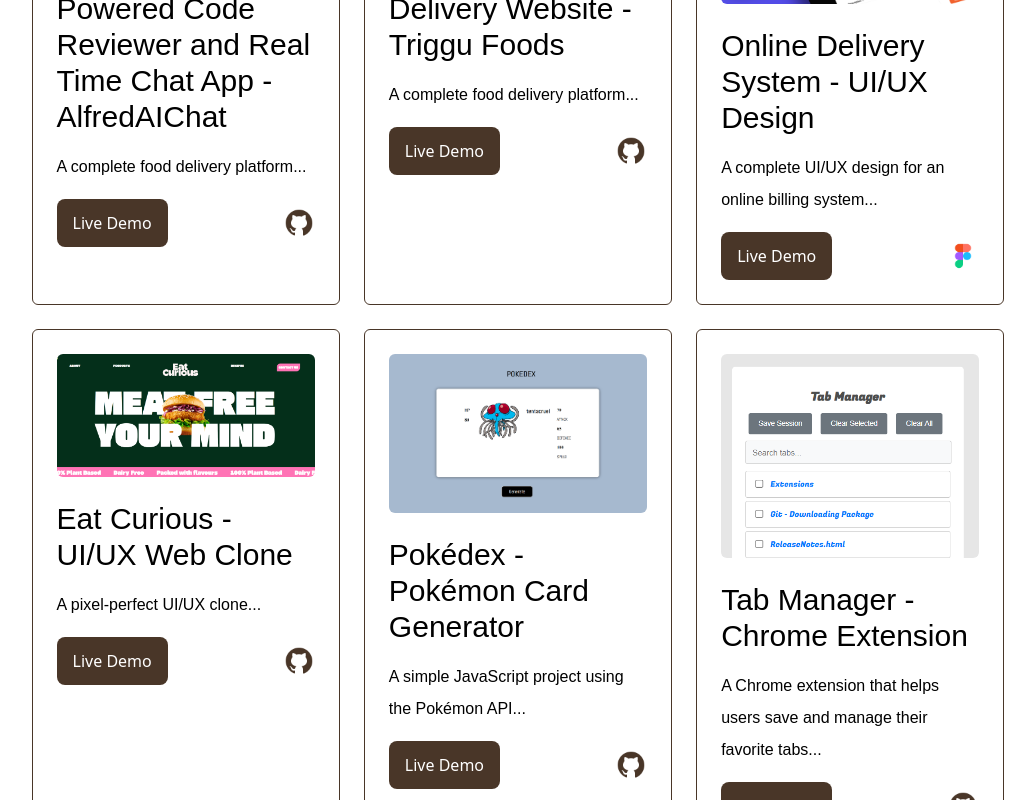
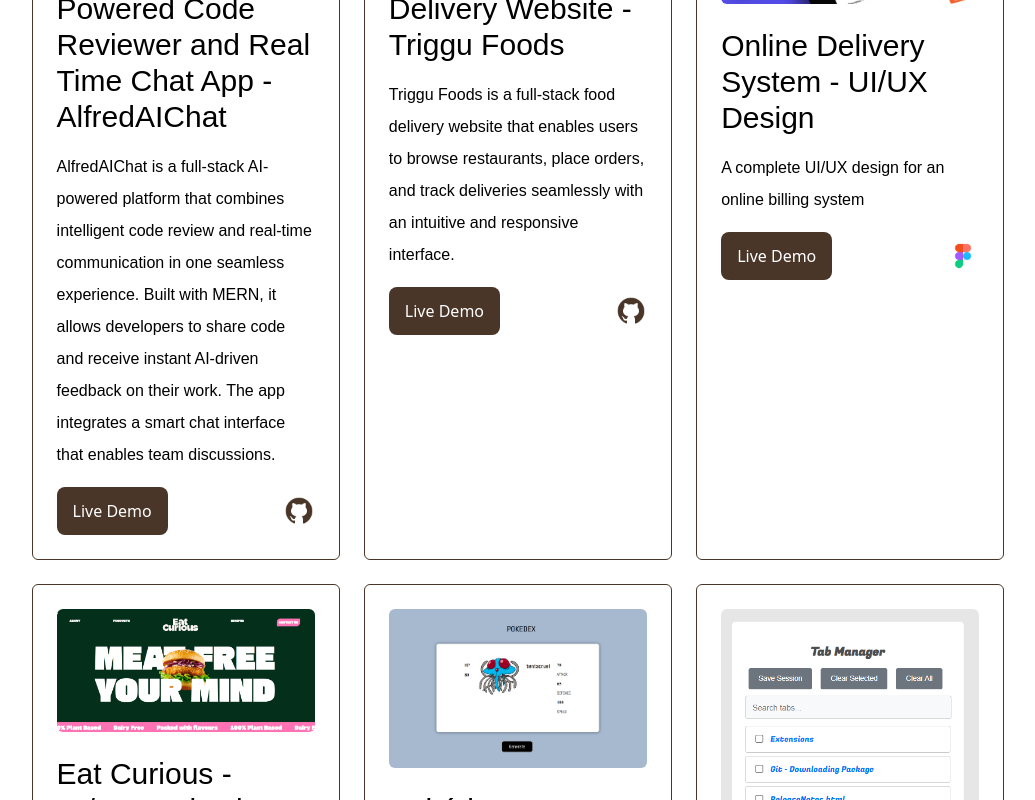
Before and after one commit to triggereddown/portfolio1, a Next.js app: page / in a window 1280 px wide. Shown: the part 2240-3040 px from the top of the page, without its empty margins (122-1157 px from the left). Built offline with nearby package versions, Linux system fonts and the light colour scheme; a web font is replaced by a local one.

Commit message:
Updated the chat project

```diff
--- a/components/Work.jsx
+++ b/components/Work.jsx
@@ -194,7 +194,7 @@
     image: work_7,
     title:
       "Full-Stack AI Powered Code Reviewer and Real Time Chat App - AlfredAIChat",
-    desc: "A complete food delivery platform...",
+    desc: "AlfredAIChat is a full-stack AI-powered platform that combines intelligent code review and real-time communication in one seamless experience. Built with MERN, it allows developers to share code and receive instant AI-driven feedback on their work. The app integrates a smart chat interface that enables team discussions. ",
     demo: "https://aichattrigger.onrender.com/",
     repo: "https://github.com/triggereddown/AlfredCodeV2",
   },
@@ -202,7 +202,7 @@
     id: 2,
     image: work_1,
     title: "Full-Stack Food Delivery Website - Triggu Foods",
-    desc: "A complete food delivery platform...",
+    desc: "Triggu Foods is a full-stack food delivery website that enables users to browse restaurants, place orders, and track deliveries seamlessly with an intuitive and responsive interface.",
     demo: "https://food-manager-frontend.onrender.com/",
     repo: "https://github.com/triggereddown/Restaurant_Manager_app",
   },
@@ -210,7 +210,7 @@
     id: 3,
     image: work_2,
     title: "Online Delivery System - UI/UX Design",
-    desc: "A complete UI/UX design for an online billing system...",
+    desc: "A complete UI/UX design for an online billing system",
     demo: "https://www.figma.com/design/st2BAHFlWqK8sFVmsPjqsw/ORDER-PANEL-DESIGN",
     repo: "https://www.figma.com/design/st2BAHFlWqK8sFVmsPjqsw/ORDER-PANEL-DESIGN",
   },
@@ -218,7 +218,7 @@
     id: 4,
     image: work_3,
     title: "Eat Curious - UI/UX Web Clone",
-    desc: "A pixel-perfect UI/UX clone...",
+    desc: "A pixel-perfect UI/UX clone for a website known as Eat Curious",
     demo: "https://ui-web-clone-eatcurious-xll2.onrender.com/",
     repo: "https://github.com/triggereddown/UI_web_clone_EatCurious",
   },
@@ -226,7 +226,7 @@
     id: 5,
     image: work_4,
     title: "Pokédex - Pokémon Card Generator",
-    desc: "A simple JavaScript project using the Pokémon API...",
+    desc: "A simple JavaScript project using the Pokémon API",
     demo: "https://triggereddown.github.io/Pokemon_card_API_project/",
     repo: "https://github.com/triggereddown/Pokemon_card_API_project",
   },
@@ -234,7 +234,7 @@
     id: 6,
     image: work_5,
     title: "Tab Manager - Chrome Extension",
-    desc: "A Chrome extension that helps users save and manage their favorite tabs...",
+    desc: "A Chrome extension that helps users save and manage their favorite tabs and save and use them later",
     demo: "https://github.com/triggereddown/Productive_tab_manager",
     repo: "https://github.com/triggereddown/Productive_tab_manager",
   },
@@ -242,7 +242,7 @@
     id: 7,
     image: work_6,
     title: "Transport Hackathon Mobile App - Figma UI Design",
-    desc: "A modern and visually appealing UI/UX design...",
+    desc: "A modern and visually appealing UI/UX design for inventory management mobile app created during Smart India Hackathon 2023",
     demo: "https://www.figma.com/design/DkmQpeMsihGSNqVFAz8puz/Eka-care-working",
     repo: "https://www.figma.com/design/DkmQpeMsihGSNqVFAz8puz/Eka-care-working",
   },
```
